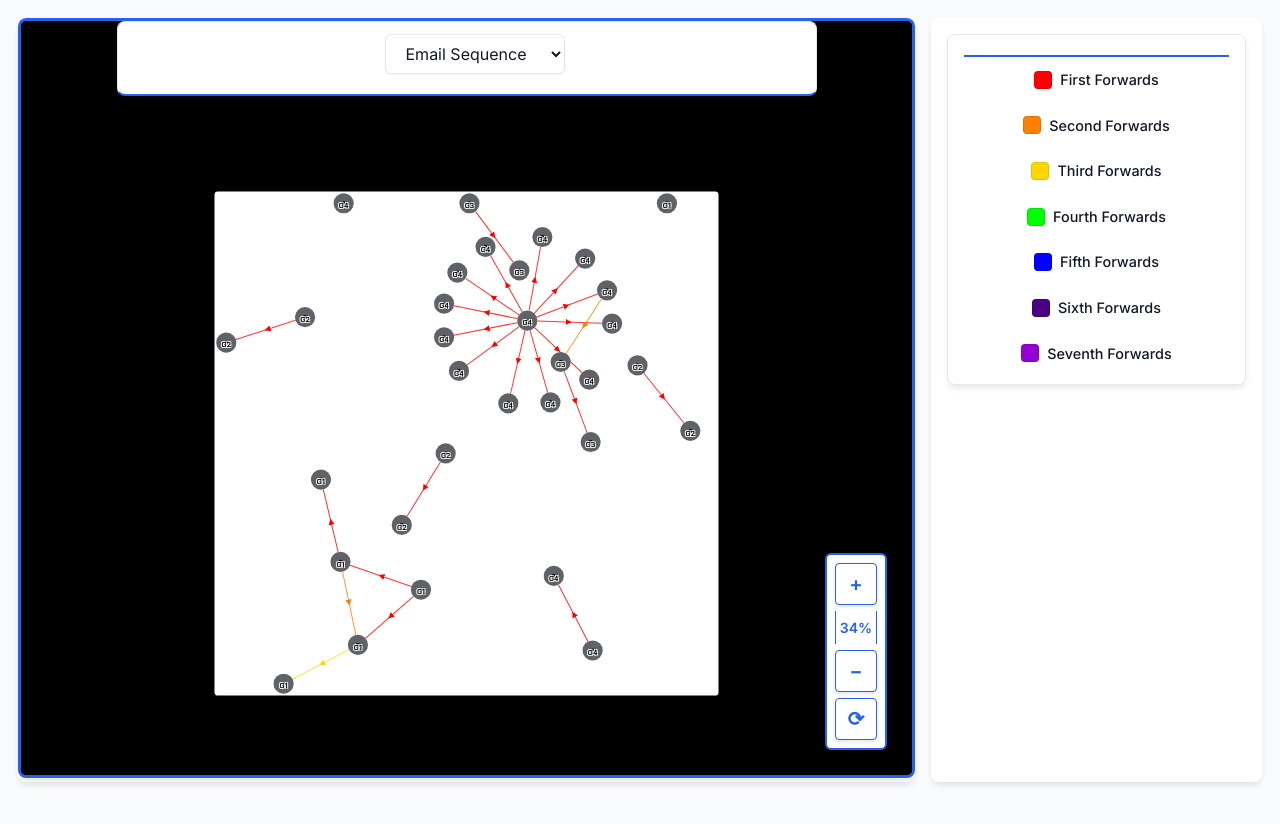
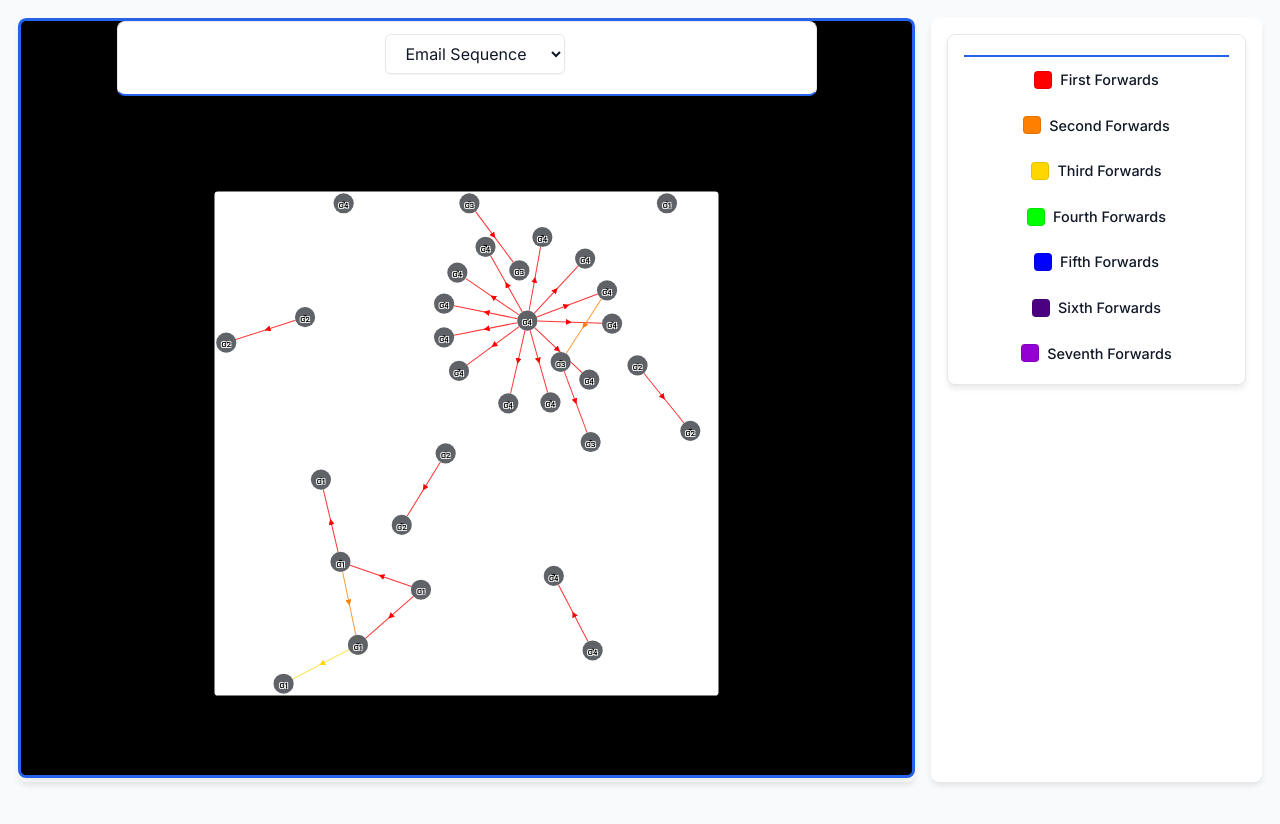
Before and after one commit to C171017/Social-Network-Columbia-Barnard, a React (Create React App) app: page / in a window 1280 px wide. Shown: the top 824 px of the page. Built offline with nearby package versions, Linux system fonts and the light colour scheme.

Commit message:
Update NetworkGraph.js

```diff
--- a/src/components/NetworkGraph.js
+++ b/src/components/NetworkGraph.js
@@ -730,7 +730,7 @@ const NetworkGraph = ({ colorBy, setColorBy, data }) => {
           aria-label="Network graph visualization - draggable view"></svg>
       </div>
 
-      <div className="zoom-controls">
+      {/* <div className="zoom-controls">
         <button className="zoom-button" onClick={handleZoomIn} aria-label="Zoom in"
           onTouchStart={preventAndCall(handleZoomIn)}>+</button>
         <div className="zoom-level">{Math.round(zoomLevel * 100)}%</div>
@@ -738,7 +738,7 @@ const NetworkGraph = ({ colorBy, setColorBy, data }) => {
           onTouchStart={preventAndCall(handleZoomOut)}>−</button>
         <button className="reset-view-button" onClick={handleResetView} aria-label="Reset view"
           onTouchStart={preventAndCall(handleResetView)}>⟳</button>
-      </div>
+      </div> */}
     </div>
   );
 };
```
